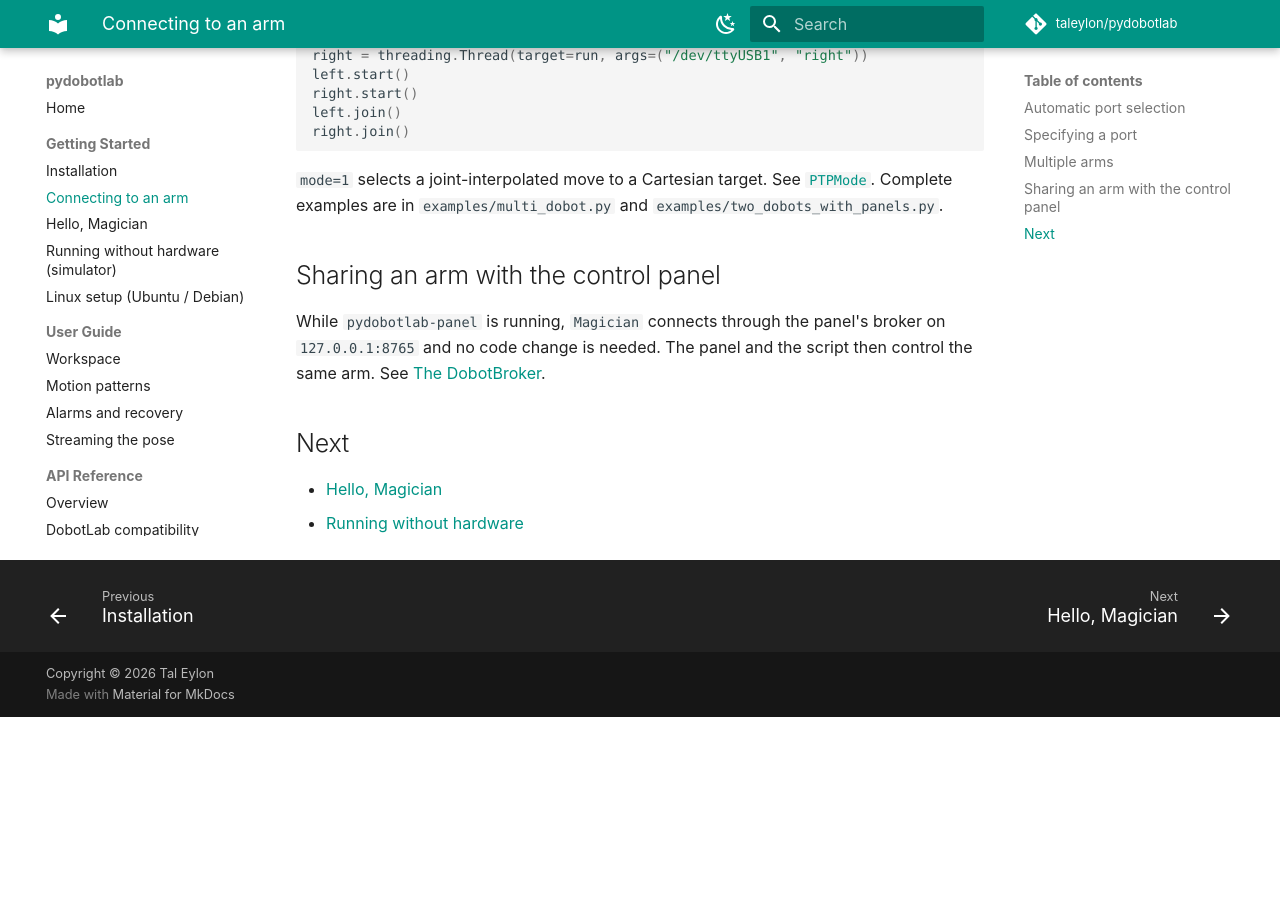
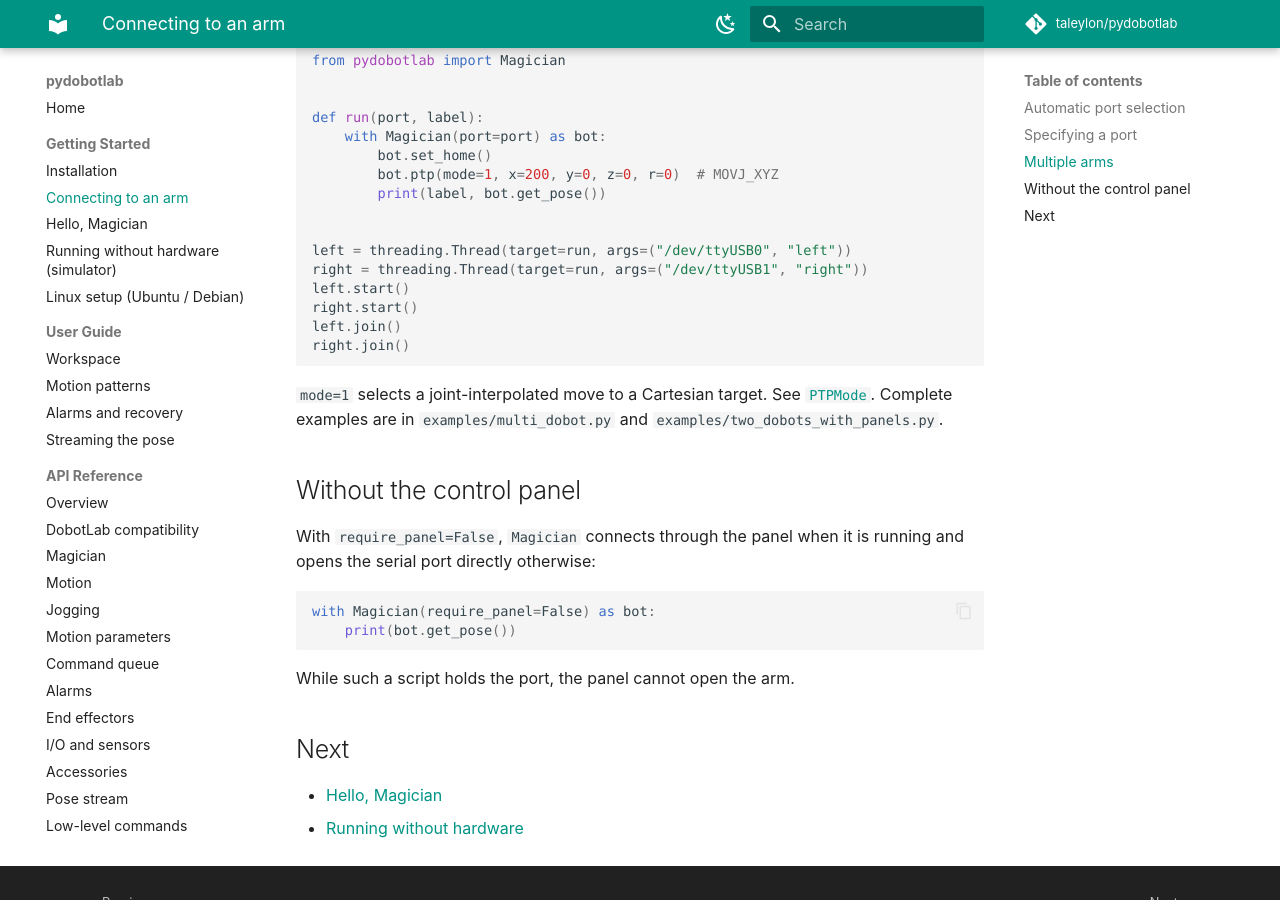
Before and after one commit to taleylon/pydobotlab, an MkDocs documentation site: the page built from docs/getting-started/connect.md, in a window 1280 px wide and 900 px high, scrolled down 1198 px. Built offline with MkDocs 1.6.1 and Material for MkDocs 9.7.7, drawn with Linux system fonts in a browser that asks for light colours; comment, search, counter and statistics services are not loaded; before the commit the page ends 1915 px from its top, so only the background shows below that; some of the changed text lies outside the part shown.

Commit message:
docs - getting started

````diff
--- a/docs/getting-started/connect.md
+++ b/docs/getting-started/connect.md
@@ -1,4 +1,12 @@
 # Connecting to an arm
+
+Start the [control panel](../panel/running.md) before the script, and keep it running until the script ends:
+
+```bash
+pydobotlab-panel
+```
+
+`Magician` connects through the panel, so the panel and the script control the same arm. When the panel is not running, `connect` raises [`DobotConnectionError`](../api/errors.md#dobotconnectionerror). See [Running scripts](../panel/running.md#scripts).
 
 ## Automatic port selection
 
@@ -59,9 +67,16 @@
 
 `mode=1` selects a joint-interpolated move to a Cartesian target. See [`PTPMode`](../api/motion.md#ptpmode). Complete examples are in `examples/multi_dobot.py` and `examples/two_dobots_with_panels.py`.
 
-## Sharing an arm with the control panel
+## Without the control panel
 
-While `pydobotlab-panel` is running, `Magician` connects through the panel's broker on `127.0.0.1:8765` and no code change is needed. The panel and the script then control the same arm. See [The DobotBroker](../panel/broker.md).
+With `require_panel=False`, `Magician` connects through the panel when it is running and opens the serial port directly otherwise:
+
+```python
+with Magician(require_panel=False) as bot:
+    print(bot.get_pose())
+```
+
+While such a script holds the port, the panel cannot open the arm.
 
 ## Next
 
````
Also changed, not shown: docs/getting-started/first-script.md (+1 -1 lines), docs/getting-started/install.md (+3 -3 lines), docs/getting-started/simulator.md (+4 -2 lines).
